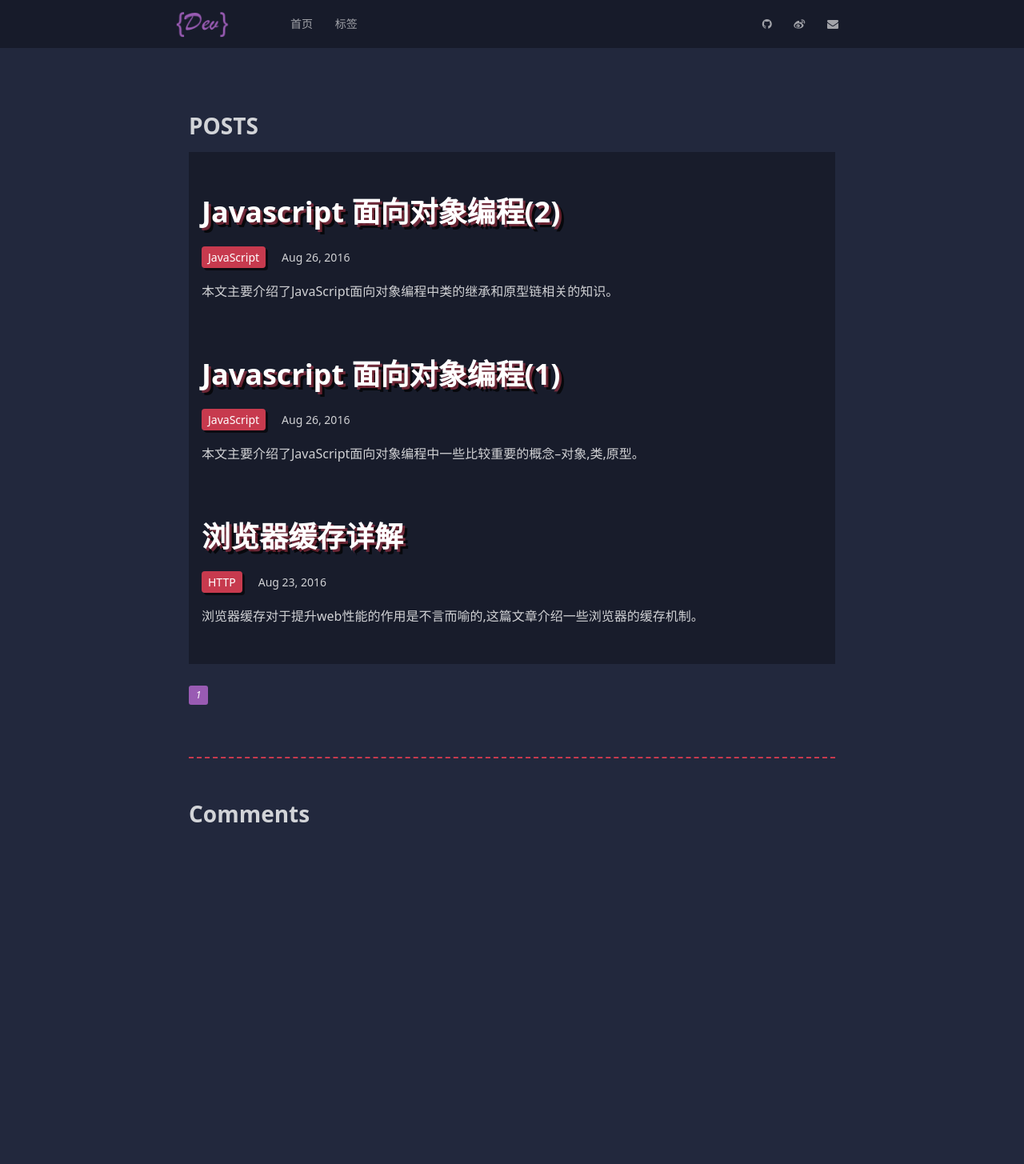
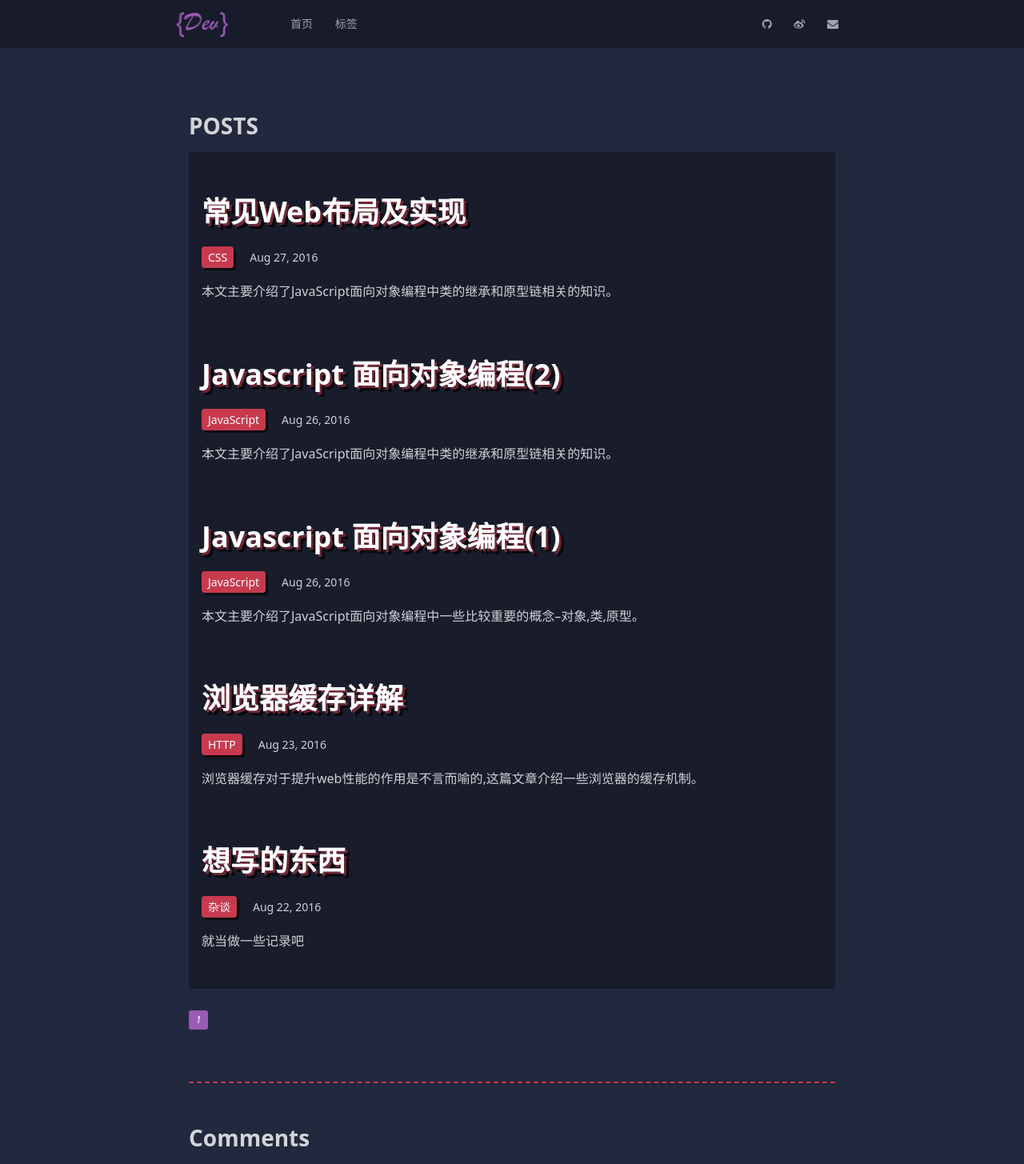
Before and after one commit to lancebiu/lancebiu.github.io, a Jekyll site: the page built from index.html, in a window 1280 px wide. Shown: the whole page at 80% size. Built offline with Jekyll 4.4.1, drawn with Linux system fonts in a browser that asks for light colours; nearby versions of some CDN libraries; the list of posts is cut into pages by our own code; comment, search, counter and statistics services are not loaded; before the commit the page ends 1050 px from its top, so only the background shows below that.

Commit message:
test codepen

```diff
--- a/_includes/disqus.html
+++ b/_includes/comments.html
@@ -10,4 +10,4 @@
         (d.head || d.body).appendChild(s);
     })();
 </script>
-<noscript>Please enable JavaScript to view the <a href="https://disqus.com/?ref_noscript">comments powered by Disqus.</a></noscript>
+<noscript>Please enable JavaScript to view the <a href="https://disqus.com/comments.html?ref_noscript">comments powered by Disqus.</a></noscript>
--- a/_layouts/default.html
+++ b/_layouts/default.html
@@ -9,6 +9,7 @@
 
     <div class="page-content">
         {{ content }}
+
     </div>
 
     {% include footer.html %}
--- a/_layouts/post.html
+++ b/_layouts/post.html
@@ -23,4 +23,4 @@
 
 </article>
 
-{% include disqus.html %}
+{% include comments.html %}
--- /dev/null
+++ b/_posts/2016-08-22-todolist.markdown
@@ -0,0 +1,24 @@
+---
+layout: post
+title: 想写的东西
+excerpt: "就当做一些记录吧"
+date: 2016-08-22 00:17:24
+permalink: /todo-list/
+tags:
+- 杂谈
+---
+
+
+## 有很多想写的东西
+
++ 闭包
++ this
++ Ajax
++ Promise
++ 布局
++ webpack
++ gulp
++ 模块化
++ 动画
+
+慢慢来吧
--- /dev/null
+++ b/_posts/2016-08-28-common-web-layout.markdown
@@ -0,0 +1,16 @@
+---
+layout: post
+title: 常见Web布局及实现
+excerpt: "本文主要介绍了JavaScript面向对象编程中类的继承和原型链相关的知识。"
+date: 2016-08-27 00:17:24
+permalink: /common-web-layout/
+tags:
+- CSS
+---
+
+## 三栏布局
+
+实现一个三栏布局,左右栏固定宽度,中间栏自适应。
+
+<p data-height="520" data-theme-id="dark" data-slug-hash="RRXLEE" data-default-tab="css" data-user="lancebiu" data-embed-version="2" class="codepen">See the Pen <a href="http://codepen.io/lancebiu/pen/RRXLEE/">RRXLEE</a> by lancebiu (<a href="http://codepen.io/lancebiu">@lancebiu</a>) on <a href="http://codepen.io">CodePen</a>.</p>
+<script async src="//assets.codepen.io/assets/embed/ei.js"></script>
--- a/_sass/_layout.scss
+++ b/_sass/_layout.scss
@@ -71,9 +71,6 @@
 
     }
 
-    .contact-list {
-
-    }
   }
 }
 
--- a/index.html
+++ b/index.html
@@ -29,6 +29,7 @@
 
     {% include pagination.html %}
 
-    {% include disqus.html %}
+    {% include comments.html %}
+
 
 </div>
```
Also changed, not shown: 1 other file.
